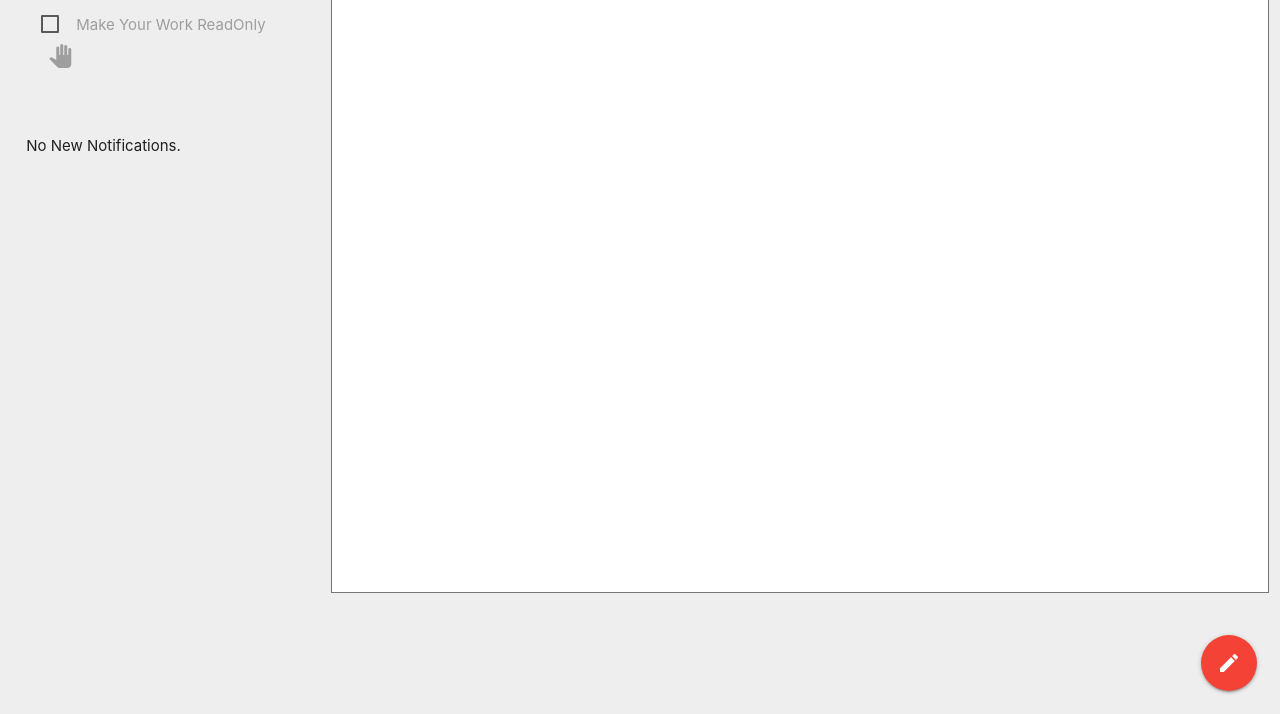
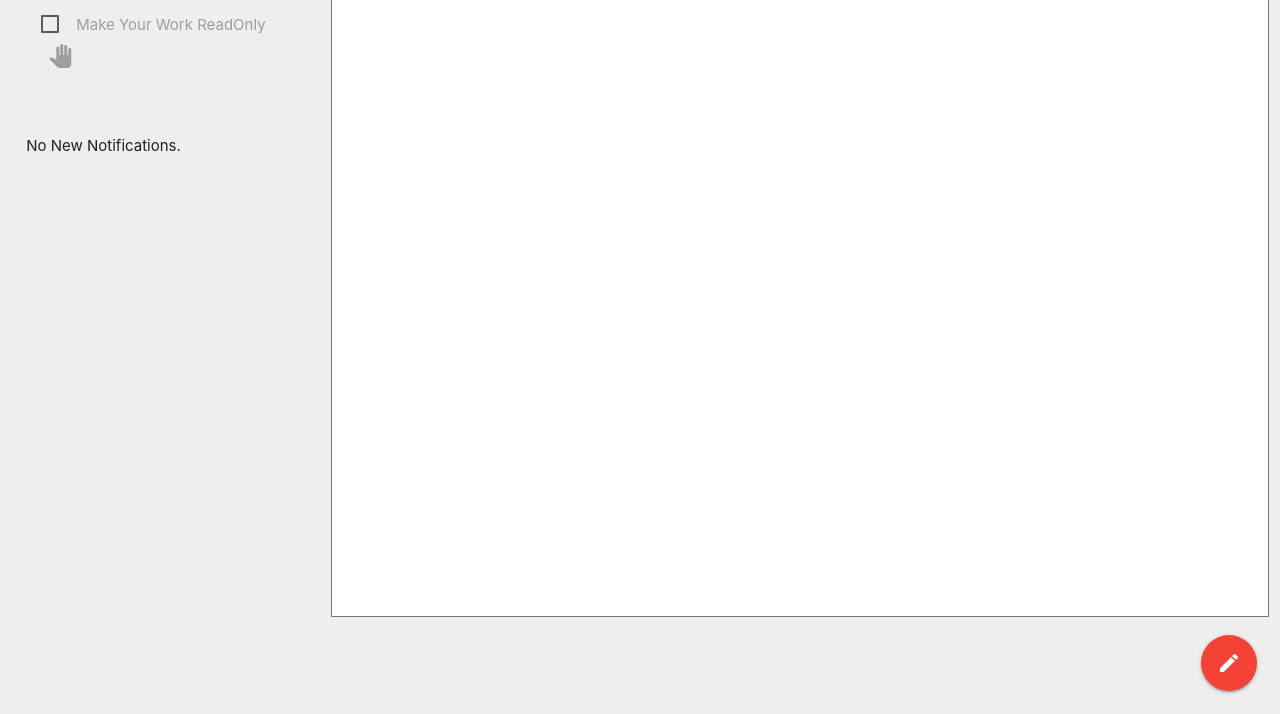
Before and after one commit to vivek-30/typewith, a website built with webpack: page public/index.html in a window 1280 px wide. Shown: the part 86-800 px from the top of the page. Built offline with nearby package versions, Linux system fonts and the light colour scheme.

Commit message:
revisited old native way

```diff
--- a/public/index.html
+++ b/public/index.html
@@ -4,7 +4,6 @@
     <meta http-equiv="X-UA-Compatible" content="IE=edge">
     <meta name="viewport" content="width=device-width, initial-scale=1.0">
     <title>TypeWith</title>
-    <link rel="stylesheet" type="text/css" href="./styles.css">
     <link href="https://fonts.googleapis.com/icon?family=Material+Icons" rel="stylesheet">
 </head>
 <body>
--- a/public/styles.css
+++ b/src/index.css
@@ -3,7 +3,7 @@ body {
 }
 
 #content {
-    height: 75vh;
+    height: 78vh;
     resize: none;
     font-size: 18px;
     font-family: Verdana, Geneva, Tahoma, sans-serif;
@@ -24,3 +24,7 @@ body {
 .setting label i {
     margin: 7px;
 }
+
+#type-pad textarea {
+    padding: 10px;
+}
--- a/src/index.ts
+++ b/src/index.ts
@@ -1,5 +1,6 @@
+import { FloatingActionButton } from 'materialize-css';
 import 'materialize-css/dist/css/materialize.min.css';
-import { FloatingActionButton } from 'materialize-css';
+import './index.css'
 
 document.addEventListener('DOMContentLoaded', function() {
     var elems = document.querySelectorAll('.fixed-action-btn');
```
Also changed, not shown: tsconfig.json (+6 -2 lines).
